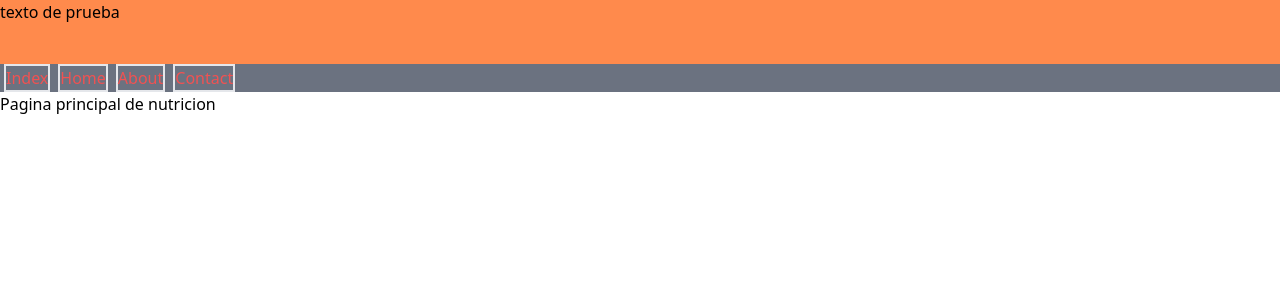
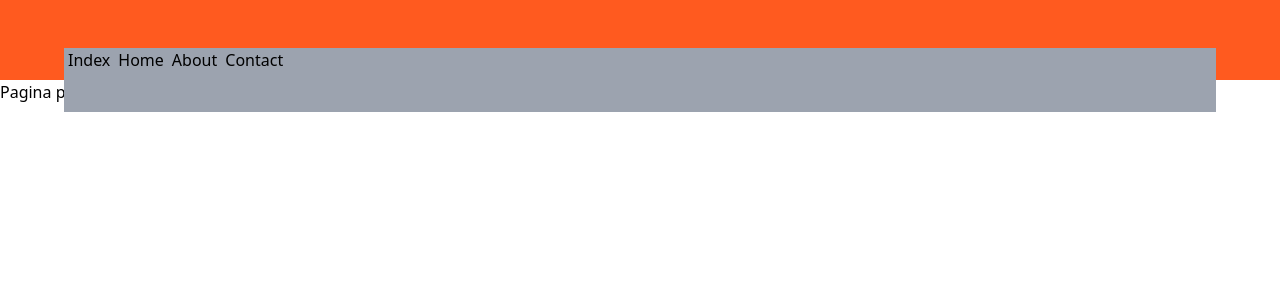
Before and after one commit to cufa03/jt-nutricion, a Next.js app: page / in a window 1280 px wide. Shown: the top 300 px of the page. Built offline with nearby package versions, Linux system fonts and the light colour scheme.

Commit message:
Added navbar

```diff
--- a/components/Navbar.jsx
+++ b/components/Navbar.jsx
@@ -8,12 +8,12 @@ const Navbar = () => {
 		{ label: 'Contact', route: '/contact' },
 	];
 	return (
-		<div className="relative">
-			<div className=" bg-orange-400 h-[4rem]">texto de prueba</div>
-			<nav className="bg-gray-500">
-				<ul className="flex">
+		<div className="relative w-full">
+			<div className=" bg-orange-500 h-[5em]"></div>
+			<nav className="absolute bg-gray-400 h-[4em] w-[90%] top-12 left-0 right-0 mx-auto">
+				<ul className="flex items-end">
 					{links.map((link) => (
-						<li className="text-red-500 border-2 mx-1" key={link.route}>
+						<li className="mx-1" key={link.route}>
 							<Link href={link.route}>{link.label}</Link>
 						</li>
 					))}
```
